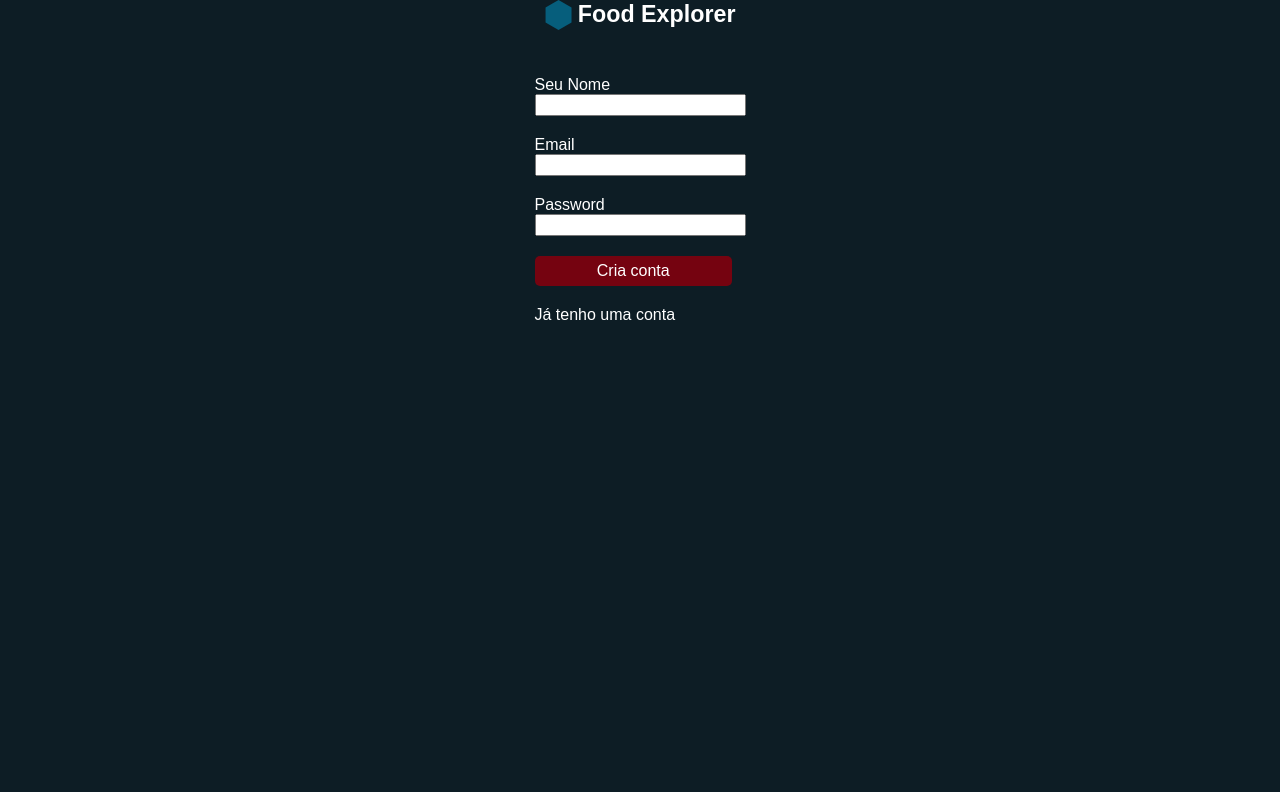
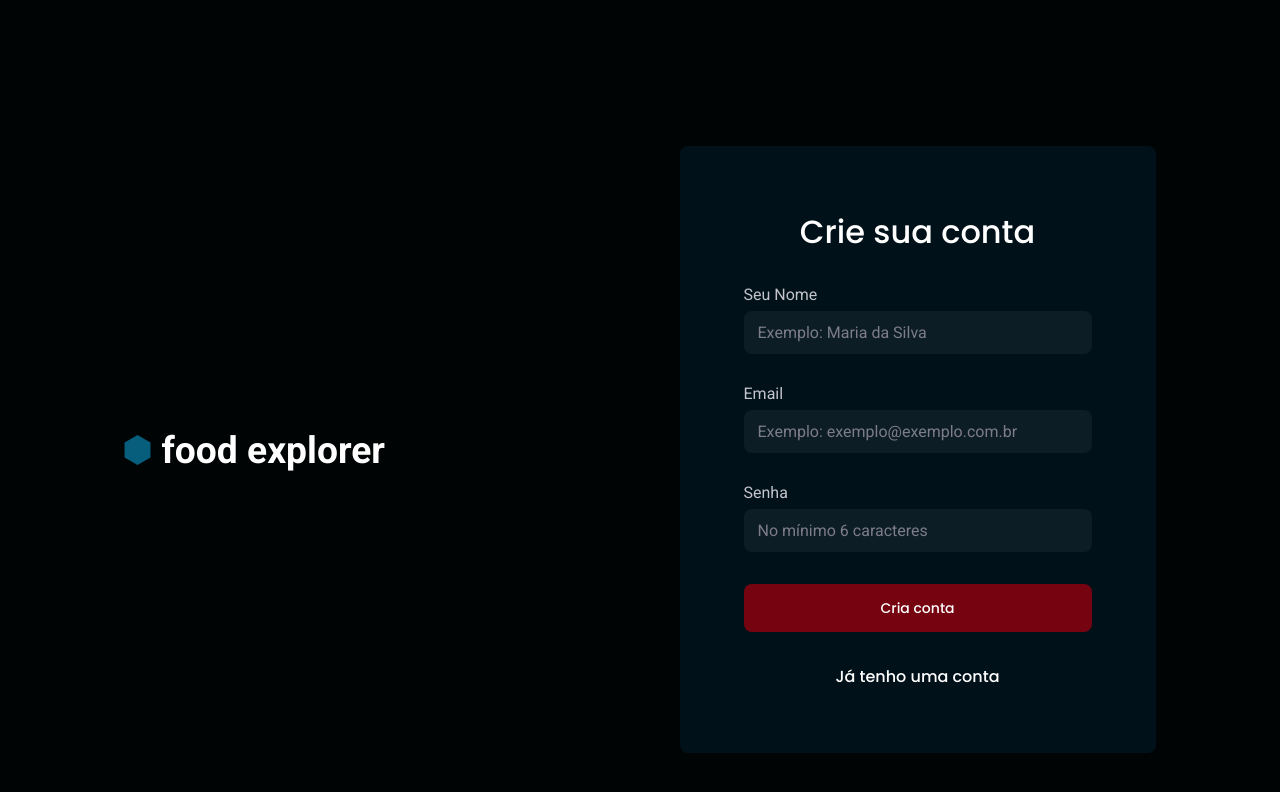
Before and after one commit to nmainoi/FrontFoodExplorer, a React (Vite) app: page /register in a window 1280 px wide. Shown: the top 792 px of the page. Built offline with nearby package versions, Linux system fonts and the light colour scheme.

Commit message:
add font style, configurate signIn and signUp

```diff
--- a/index.html
+++ b/index.html
@@ -5,6 +5,9 @@
     <link rel="icon" type="image/svg+xml" href="/app-ico.svg" />
     <meta name="viewport" content="width=device-width, initial-scale=1.0" />
     <meta name="description" content="Food Explorer - Trabalho de conclusao de curso" />
+    <link rel="preconnect" href="https://fonts.googleapis.com">
+    <link rel="preconnect" href="https://fonts.gstatic.com" crossorigin>
+    <link href="https://fonts.googleapis.com/css2?family=Poppins:wght@500;700&family=Roboto:wght@400;700&display=swap" rel="stylesheet">
     <title>Food Explorer</title>
   </head>
   <body>
--- a/src/components/global/button/styles.js
+++ b/src/components/global/button/styles.js
@@ -6,15 +6,27 @@ display: flex;
 flex-direction: row;
 justify-content: center;
 align-items: center;
-padding: .75rem 2rem;
-gap: .5rem;
+padding: 12px 32px;
+gap: 8px;
 
 border: none;
-max-width: 19.75rem;
-height: 3rem;
 
-border-radius: 0.5rem;
 
-color: ${({theme}) => theme.COLORS.LIGHT_100};
-background: ${({theme}) => theme.COLORS.RED_100};
+
+border-radius: 8px;
+
+color: ${({ theme }) => theme.COLORS.LIGHT_100};
+background: ${({ theme }) => theme.COLORS.RED_100};
+
+
+font-family: 'Poppins';
+font-style: normal;
+font-weight: 500;
+font-size: 14px;
+line-height: 24px;
+
+width: 100%;
+height: 100%;
+max-height: 48px;
+
 `;
--- a/src/components/global/input/index.jsx
+++ b/src/components/global/input/index.jsx
@@ -1,11 +1,11 @@
 import {Container,Input,Label} from './styles'
 
 
-function InputComponent({label, ...props}) {
+function InputComponent({label, placeHolder, ...props}) {
     return (
         <Container>
             <Label>{label}</Label>
-            <Input {...props} />
+            <Input placeholder={placeHolder} {...props} />
         </Container>
     );
 }
--- a/src/components/global/input/styles.js
+++ b/src/components/global/input/styles.js
@@ -5,14 +5,47 @@ export const Container = styled.div`
     width: 100%;
     display: flex;
     flex-direction: column;
+    align-content: center;
+
+    gap : 8px;
 `;
 
 export const Input = styled.input`
 
     color: ${({theme}) => theme.COLORS.LIGHT_100};
+    background: ${({theme}) => theme.COLORS.DARK_900};
+    border: none;
+    border-radius: 8px;
+    font-family: 'Roboto';
+    font-family: 'Roboto';
+    font-style: normal;
+    font-weight: 400;
+    font-size: 16px;
+    line-height: 100%;
+    padding: 12px 14px;
+
+
+      width: 100%;
+
+    height: 100%;
+
+    max-height: 48px;
+
+
+
+    &::placeholder {
+        color: ${({theme}) => theme.COLORS.LIGHT_500};
+    }
+
+
 `;
 
 
 export const Label = styled.label`
-  color: ${({theme}) => theme.COLORS.LIGHT_100};
+    font-family: 'Roboto';
+    font-style: normal;
+    font-weight: 400;
+    font-size: 16px;
+    line-height: 100%;
+   color: ${({theme}) => theme.COLORS.LIGHT_400};
 `;
--- a/src/components/global/logo/index.jsx
+++ b/src/components/global/logo/index.jsx
@@ -4,7 +4,7 @@ import { LogoExplorer } from '../../../assets/Icons';
 function Logo() {
     return (
         <Container>
-          <LogoExplorer/>  <Text>Food Explorer</Text>
+          <LogoExplorer/>  <Text>food explorer</Text>
         </Container>
     );
 }
--- a/src/components/global/logo/styles.js
+++ b/src/components/global/logo/styles.js
@@ -7,15 +7,16 @@ export const Container = styled.div`
     align-items: center;
     justify-content: center;
 
-    gap : 0.625rem;
+    gap : 10px;
 
 `;
 
 export const Text = styled.p`
+    font-family: 'Roboto';
     font-style: normal;
     font-weight: 700;
-    font-size: 2.3277rem;
-    line-height: 2.75rem;
+    font-size: 37.2432px;
+    line-height: 44px;
 
 
     color: #FFFFFF;
--- a/src/components/loginComponents/loginWrapper/index.jsx
+++ b/src/components/loginComponents/loginWrapper/index.jsx
@@ -1,13 +1,14 @@
-import { Wrapper, InputWrapper } from './styles'
+import { Wrapper, InputWrapper,Title } from './styles'
 import { Logo } from '../../global/logo';
 
 
-function LoginWrapper({ children, ...props }) {
+function LoginWrapper({ children,title, ...props }) {
 
     return (
         <Wrapper>
             <Logo />
             <InputWrapper>
+                <Title>{title}</Title>
                 {children}
             </InputWrapper>
         </Wrapper>
--- a/src/components/loginComponents/loginWrapper/styles.js
+++ b/src/components/loginComponents/loginWrapper/styles.js
@@ -1,6 +1,8 @@
 import styled from "styled-components";
 
 export const Wrapper = styled.div`
+
+   padding-top: 9.9375rem;
     width: 100%;
     height: 100%;
 
@@ -8,18 +10,60 @@ export const Wrapper = styled.div`
     flex-direction: column;
     align-items: center;
 
-    background-color: ${({theme}) => theme.COLORS.DARK_900};
+    background-color: ${({theme}) => theme.COLORS.DARK_100};
 
     gap: 4.5625rem;
+
+    @media (width > 800px) {
+        flex-direction: row;
+        justify-content: space-around;
+        justify-items: center;
+    }
 `;
 
 
 export const InputWrapper = styled.div`
 
-    width: auto;
+    width: 100%;
     height: auto;
     display: flex;
     flex-direction: column;
     gap: 2rem;
 
+    max-width: 316px;
+    align-items: center;
+
+
+    @media (width > 800px) {
+        background-color: ${({theme}) => theme.COLORS.DARK_700};
+        max-height: 621px;
+        border-radius: 8px;
+        padding: 64px;
+        max-width: 476px;
+        gap: 32px;
+    }
+
 `;
+
+
+export const Title = styled.h1`
+font-family: 'Poppins';
+font-style: normal;
+font-weight: 500;
+font-size: 32px;
+line-height: 140%;
+/* or 45px */
+
+
+
+/* Light/Light 100 */
+
+color: ${({theme}) => theme.COLORS.LIGHT_100};
+
+display: none;
+
+  @media (min-width: 800px) {
+    display: flex;
+  }
+
+`;
--- a/src/pages/signIn/index.jsx
+++ b/src/pages/signIn/index.jsx
@@ -9,9 +9,9 @@ function SignIn() {
     return (
         <Container>
 
-            <LoginWrapper>
-                <InputComponent label="Email" type="email" />
-                <InputComponent label="Password" type="password" />
+            <LoginWrapper title="Faça login">
+                <InputComponent label="Email" type="email" placeHolder="Exemplo: exemplo@exemplo.com.br" />
+                <InputComponent label="Senha" type="password" placeHolder="No mínimo 6 caracteres" />
                 <ButtonComponent text="Entrar" />
                 <Link href="/register">Criar uma conta</Link>
             </LoginWrapper>
--- a/src/pages/signUp/index.jsx
+++ b/src/pages/signUp/index.jsx
@@ -10,12 +10,12 @@ import { ButtonComponent } from "../../components/global/button/index";
     return (
         <Container>
 
-           <LoginWrapper>
+           <LoginWrapper title="Crie sua conta">
                 <InputComponent label="Seu Nome" type="email" placeHolder="Exemplo: Maria da Silva" />
-                <InputComponent label="Email" type="email" />
-                <InputComponent label="Password" type="password" />
+                <InputComponent label="Email" type="email" placeHolder="Exemplo: exemplo@exemplo.com.br" />
+                <InputComponent label="Senha" type="password" placeHolder="No mínimo 6 caracteres" />
                 <ButtonComponent text="Cria conta" />
-                <Link href="/signUp">Já tenho uma conta</Link>
+                <Link href="/">Já tenho uma conta</Link>
             </LoginWrapper>
         </Container>
     );
```
